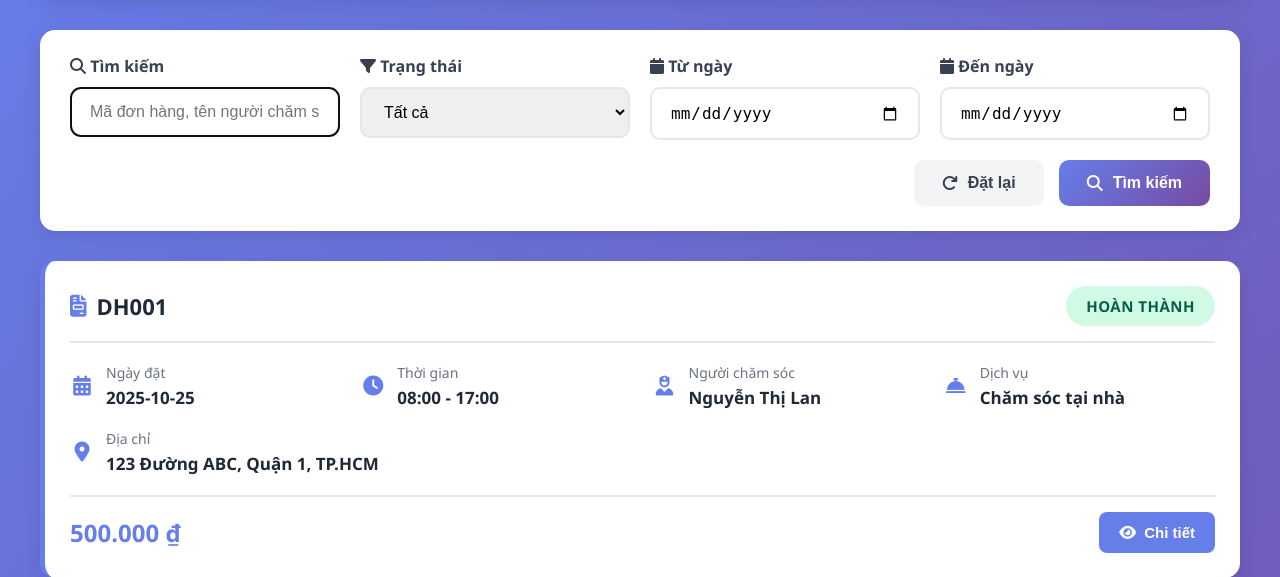
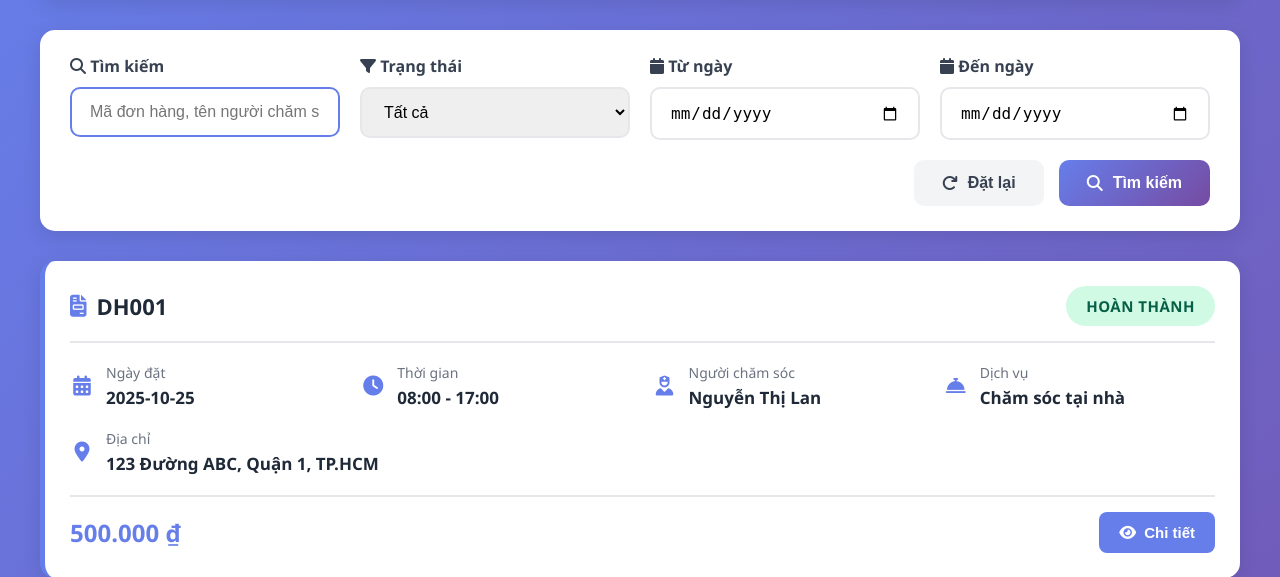
Before and after one commit to ELDER-CARE-CONNECT/mobile-caregiver, a PHP site: page /Chitietlichsudonhang.php in a window 1280 px wide, with the restyled element focused. Shown: the part 113-690 px from the top of the page. Run offline with PHP 8.4, Linux system fonts and the light colour scheme.

Commit message:
Chitietlichsudonhang.php

```diff
--- a/CARES/ACE/CareSeeker/PHP/Chitietlichsudonhang.php
+++ b/CARES/ACE/CareSeeker/PHP/Chitietlichsudonhang.php
@@ -107,7 +107,11 @@
             transition: border-color 0.3s ease;
         }
 
-
+        .filter-group input:focus,
+        .filter-group select:focus {
+            outline: none;
+            border-color: #667eea;
+        }
 
         .filter-actions {
             display: flex;
```
